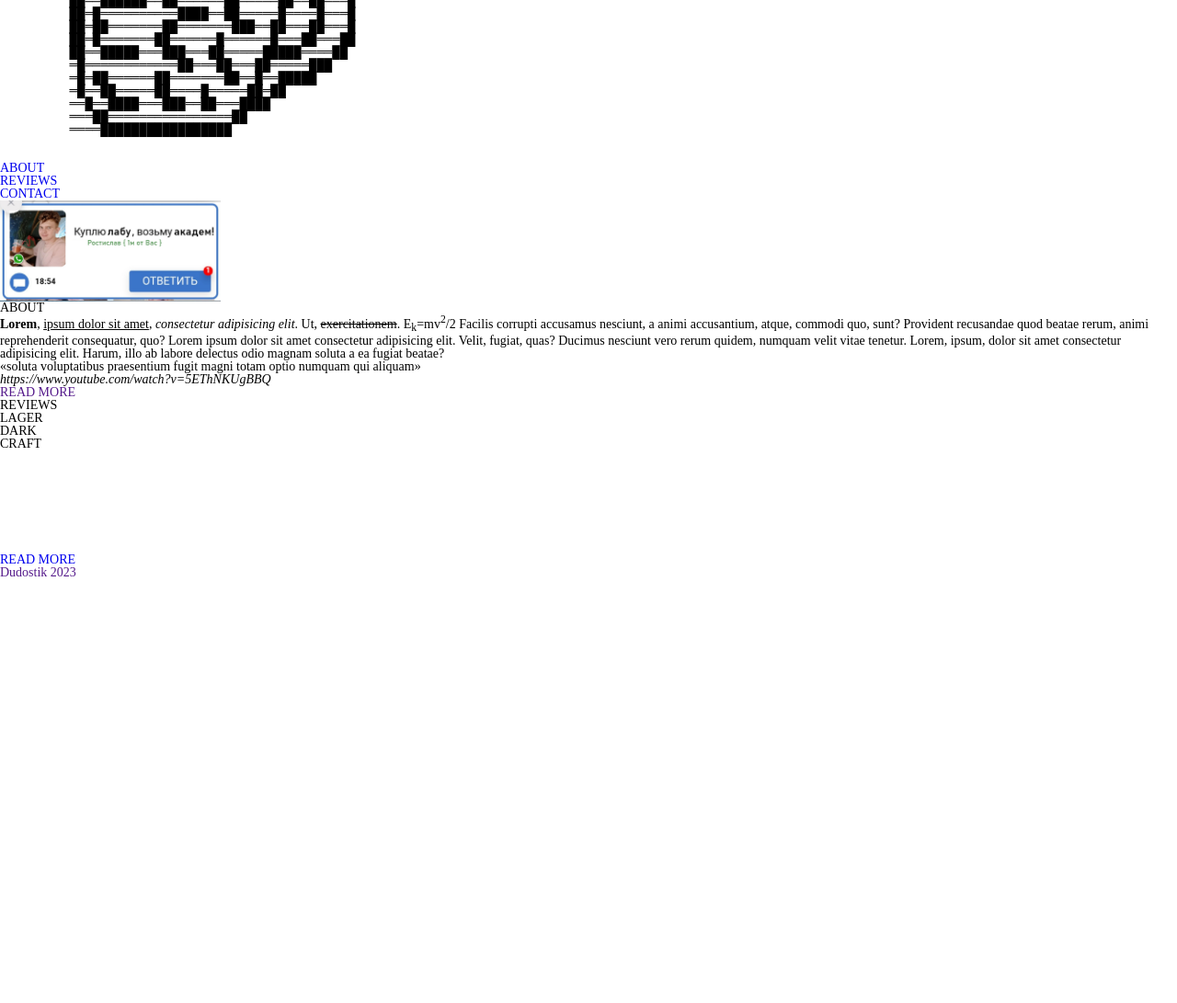
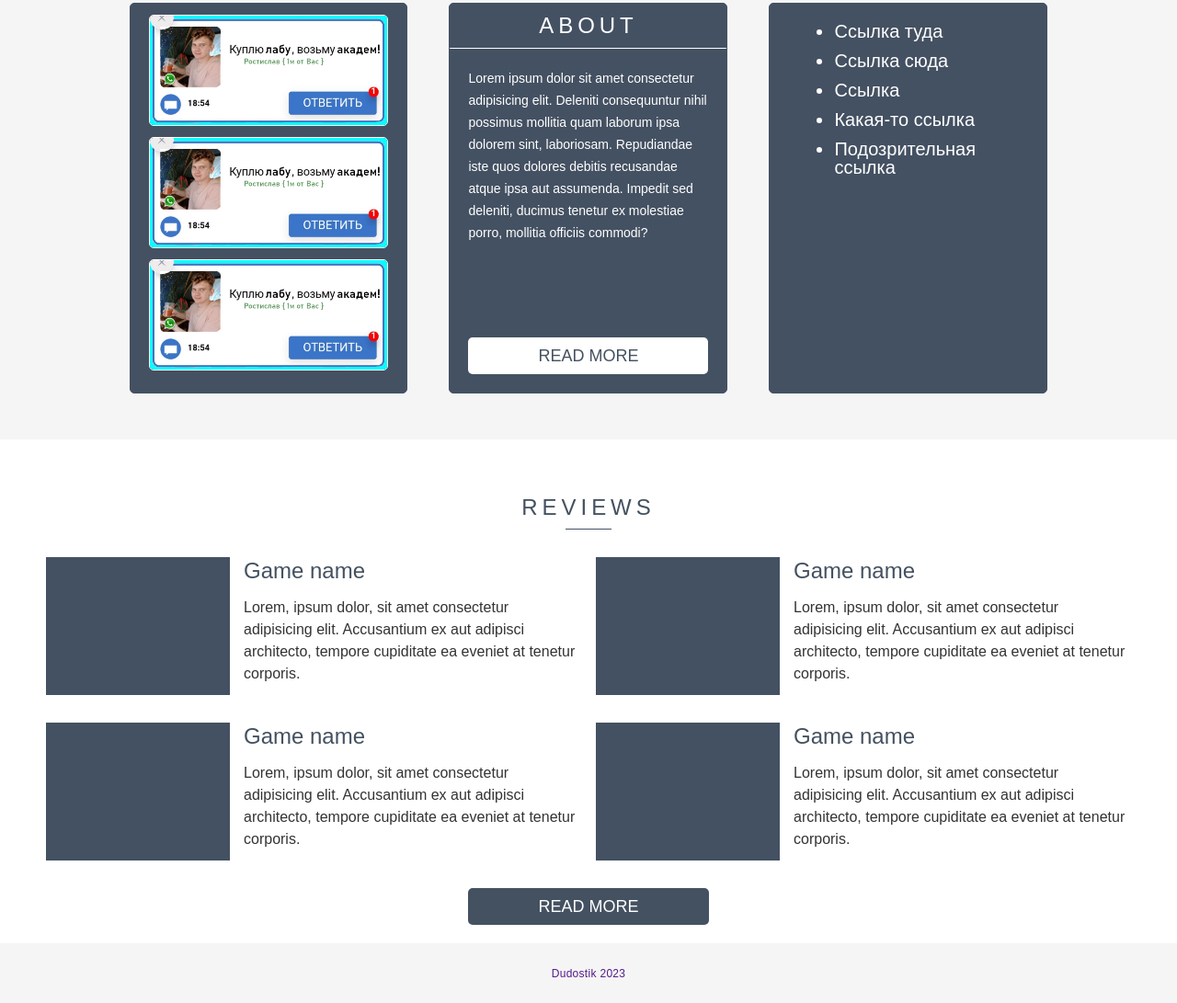
Before and after one commit to Dudostik/Web_Labs_Sem5, a plain HTML site: page index.html in a window 1280 px wide. Shown: the part 188-1279 px from the top of the page at 92% size. Before the commit the page ends 818 px from the top, so only its background shows below. Drawn offline with Linux system fonts and the light colour scheme.

Commit message:
add lab-2 & lab-3

```diff
--- a/css/style.css
+++ b/css/style.css
@@ -32,8 +32,338 @@ button{cursor: pointer;}
 button::-moz-focus-inner {padding:0;border:0;}
 a, a:visited{text-decoration: none;}
 a:hover{text-decoration: none;}
-ul li{list-style: none;}
+/*ul li{list-style: none;}*/
 img{vertical-align: top;}
 
 h1,h2,h3,h4,h5,h6{font-size:inherit;font-weight: 400;}
 /*--------------------*/
+
+/*--------------------*/
+
+body{
+	font-family: Arial, "Helvetica Neue", Helvetica, sans-serif;
+}
+
+.wrapper {
+	min-height: 100%;
+	overflow: hidden;
+	display: flex;
+	flex-direction: column;
+}
+
+.content{
+	flex: 1 1 auto;
+}
+
+.mainblock {
+	background-color: #445162;
+	padding: 30px 0 0 0;
+}
+
+.mainblock__row {
+	display: flex;
+	justify-content: space-between;
+}
+
+.mainblock__logo {
+
+}
+
+.container {
+	max-width: 1180px;
+	margin: 0px auto;
+}
+
+@media (max-width:1180px) {
+	.container{
+		max-width: 970px;
+	}
+}
+
+@media (max-width:992px) {
+	.container{
+		max-width: 750px;
+	}
+}
+
+@media (max-width:767px) {
+	.container{
+		max-width: none;
+	}
+}
+
+.menu {
+	padding: 22px 0;
+   border: 1px solid #f2f2f2;
+   border-radius: 5px;
+}
+
+.menu_mb {
+	columns: #fff;
+	margin: 0 0 50px 0;
+}
+
+.menu__items {
+
+}
+
+.menu__list {
+	display: -webkit-box;
+   display: -ms-flexbox;
+   display: flex;
+   font-size: 0;
+   -webkit-box-pack: center;
+       -ms-flex-pack: center;
+           justify-content: center;
+   -webkit-box-align: center;
+       -ms-flex-align: center;
+           align-items: center;
+}
+
+.menu__list li{
+	margin: 0 25px;
+}
+
+.menu__link {
+	color: #f2f2f2;
+   font-size: 15px;
+   text-transform: uppercase;
+   font-weight: 700;
+}
+
+.active {
+	color: #ada074;
+}
+
+.menu__link:hover{
+	color: #ada074;
+}
+
+.about {
+	padding: 50px 0;
+	background-color: #f5f5f5;
+}
+
+.about__body {
+	max-width: 999px;
+	margin: 0px auto;
+}
+
+.about__row {
+	display: flex;
+	margin: 0px -22.5px;
+}
+
+.about__column {
+	flex: 0 1 33.333%;
+	padding: 0px 22.5px;
+	display: flex;
+}
+
+.someblock {
+	background-color: #445162;
+	color: #fff;
+	padding: 0 0 20px 0;
+	border-radius: 5px;
+	border: 1px solid #445162;
+	display: flex;
+	flex-direction: column;
+}
+
+.about__ads {
+	padding: 12px 20px;
+}
+
+.about__adsitem {
+}
+
+.about__adsitem img {
+	margin: 0 0 12px 0;
+	max-width: 100%;
+	border: 1px solid #fff;
+	border-radius: 5px;
+}
+
+.about__mainpart {
+
+}
+
+.about__title {
+	border-bottom: 1px solid #fff;
+}
+
+.about__text {
+	padding: 20px;
+	font-size: 14px;
+	line-height: 24px;
+	flex: 1 1 auto;
+}
+
+.about__text p {
+	margin: 0 0 15px 0;
+}
+
+.about__text p:last-child {
+	margin: 0;
+}
+
+.title {
+	font-size: 24px;
+	text-transform: uppercase;
+	padding: 12px 0;
+	text-align: center;
+	letter-spacing: 4.95px;
+}
+
+.about__btn{
+	margin: 0px 20px;
+	color: #445161;
+	background-color: #fff;
+}
+
+.btn {
+	display: block;
+	height: 40px;
+	line-height: 40px;
+	text-align: center;
+	border-radius: 5px;
+	font-size: 18px;
+}
+
+.about__someRafsIdk {
+	padding: 20px 70px;
+	font-size: 20px;
+}
+
+.about__someRafsIdk a {
+	color: #fff;
+}
+
+.about__someRafsIdk li {
+	margin: 0 0 12px 0;
+}
+
+@media (max-width:992px) {
+	.about__row {
+		flex-wrap: wrap;
+		flex-direction: column;
+	}
+
+	.someblock {
+		flex-grow: 1;
+		flex-basis: 40%;
+		margin: 20px 0 0 0;
+		min-height: 70vh;
+	}
+
+	.about__text {
+		font-size: 28px;
+		line-height: 48px;
+	}
+
+	.about__someRafsIdk li {
+		margin: 50px 0 0 0;
+		list-style: none;
+	}
+
+	.block__element_1 {
+		margin: 0;
+	}
+}
+
+.gallery {
+	padding: 50px 0 20px 0;
+}
+
+.gallery__title {
+	margin: 0 0 30px 0;
+	color: #445161;
+	position: relative;
+}
+
+.gallery__title:after {
+  content: "";
+  position: absolute;
+  width: 50px;
+  bottom: 0;
+  height: 1px;
+  left: 50%;
+  background-color: #445161;
+  margin: 0 0 0 -25px;
+}
+
+.gallery__row {
+	display: flex;
+	flex-wrap: wrap;
+	margin: 0px -8px;
+}
+
+.gallery__collumn {
+	padding: 0px 8px;
+	flex: 0 1 50%;
+	margin: 0 0 30px 0;
+}
+
+.columns {
+}
+
+.columns__item {}
+
+.item {
+}
+
+.item__row {
+	display: flex;
+}
+
+.item__img {
+	flex: 0 0 200px;
+}
+
+.item__body {
+	flex: 1 1 auto;
+	padding: 0 0 0 15px;
+}
+
+.item__title {
+	color: #445161;
+	font-size: 24px;
+	line-height: 30px;
+	margin: 0 0 13px 0;
+}
+
+.item__text {
+	color: #333333;
+	font-size: 16px;
+	line-height: 24px;
+}
+
+.gallery__btn {
+	margin: 0px auto;
+	width: 262px;
+	color: #fff;
+	background-color: #445161;
+}
+
+@media (max-width:992px) {
+	.gallery__row {
+		flex-wrap: wrap;
+		flex-direction: column;
+	}
+}
+
+.footer {
+	background-color: #f5f5f5;
+}
+
+.footer__row {
+	display: flex;
+	height: 65px;
+	justify-content: center;
+	align-items: center;
+}
+.footer__text {
+	color: #445162;
+	font-size: 12px;
+	letter-spacing: 0.3px;
+}
--- a/index.html
+++ b/index.html
@@ -1,48 +1,25 @@
 <!DOCTYPE html>
 <html lang="ru">
    <head>
-	   <title>nebeer</title>
+	   <title>games</title>
 	   <meta charset="utf-8">
 	   <link rel="stylesheet" href="css/style.css">
-	   <meta name="keywords" content="пиво, пивной, блог, ключевые слова">
-	   <meta name="description" content="блог про пиво, пивной блог">
+	   <meta name="keywords" content="игры, игровой, блог, ключевые слова">
+	   <meta name="description" content="блог про игры, игровой блог">
+	   <meta name="viewport" content="width=device-width, initial-scale=1.0, maximum-scale=1.0">
    </head>
    <body>
-
-      <pre>
-         ═════█████████══███
-         ════██═══════███═══█████
-         ══███══════════════════████
-         ═██════════════════════█══██
-         ═██════════════════════════███
-         ██════█═══════════════════██═██
-         ██════███══════════════════════█
-         ═██═══██████████════█══█═══════█
-         ══████═════════█████████═════██
-         ══█══════════════██════████═══█
-         ═██═█════════██═══════════█████████
-         ═█═██════════█═══════██═════█═════██
-         ═█═██═══════██═══════█═════█████═══██
-         ██══██████══██══════██═════██══██═══█
-         ██═█══════════████══██═════█════█═══█
-         ██═██═══════██═══════███══██═══██═══█
-         ██═█═══════██══════█══════█═══██═══██
-         ██══█████═══███═══██═════█████════██
-         ═█════════════██═══██═══██═════███
-         ═█═██══════██═══════██══█══█████
-         ═█══██═════██════█═════██═██
-         ══█══████═══███══██═══████
-         ═══██════════════════██
-         ════█████████████████
-      </pre>
-
       <div class="wrapper">
+      	<div class="content">
       		<header>
-			   <div class="mainblock__content">
+			      <div class="mainblock">
 				      <div class="container">
-					   <a href="" class="mainblock__logo">
+				   	   <div class="mainblock__row">
+				   		   <div class="mainblock__logo">
+				   			   <a href="">
 						            <img src="" alt="">
 				               </a>
+				   		   </div>
 				            <div class="menu menu_mb">
 				   		      <nav class="menu__items">
 				   		         <ul class="menu__list">
@@ -54,97 +31,117 @@
 	   	               </div>
 				   	   </div>
 		            </div>
+		         </div>
 	         </header>
-	      <main>
-		      <div class="about container">
+	         <div class="about">
+	      	   <div class="container">
 	      	   	<div class="about__body">
 	      	   		<div class="about__row">
-	      	         <aside class="about__column">
-	      		         <div class="about__item">
-	      		   	      <div class="ads">
-	      		   		      <div class="ads__items">
-	      		   			      <a href="" class="ads__item">
-	      		   				      <img style="max-width: 240px;" src="img/ads/ads1.jpg" alt="">
-	      		   			      </a>
-	      		   			      <a href="" class="ads__item">
-	      		   				      <img src="" alt="">
-	      		   			      </a>
-	      		   			      <a href="" class="ads__item">
-	      		   				      <img src="" alt="">
-	      		   			      </a>
+	      	   			<div class="about__column">
+	      	   				<div class="about__ads someblock block__element_1">
+	      	   					<div class="about__adsitem">
+	      	   						<a href="#"><img src="img/ads/ads2.jpg" alt=""></a>
+	      	   					</div>
+	      	   					<div class="about__adsitem">
+	      	   						<a href="#"><img src="img/ads/ads2.jpg" alt=""></a>
+	      	   					</div>
+	      	   					<div class="about__adsitem">
+	      	   						<a href="#"><img src="img/ads/ads2.jpg" alt=""></a>
 	      	   					</div>
 	      	   		      </div>
 	      	   		   </div>
-				         </aside>
-				         <article class="about__column">
-			        	      <div class="about__item">
-				               <h2 class="about__title">ABOUT</h2>
-			                  <p class="about__text"><strong>Lorem</strong>, <ins>ipsum dolor sit amet</ins>, <em>consectetur adipisicing elit</em>. Ut, <del>exercitationem</del>. E<sub>k</sub>=mv<sup>2</sup>/2 Facilis corrupti accusamus nesciunt, a animi accusantium, atque, commodi quo, sunt? Provident recusandae quod beatae rerum, animi reprehenderit consequatur, quo? Lorem ipsum dolor sit amet consectetur adipisicing elit. Velit, fugiat, quas? Ducimus nesciunt vero rerum quidem, numquam velit vitae tenetur. Lorem, ipsum, dolor sit amet consectetur adipisicing elit. Harum, illo ab labore delectus odio magnam soluta a ea fugiat beatae?</p>
-			                  <blockquote><q>soluta voluptatibus praesentium fugit magni totam optio numquam qui aliquam</q></blockquote>
-			                  <p><cite>https://www.youtube.com/watch?v=5EThNKUgBBQ</cite></p>
-			               </div>
-		               </article>
-		               <aside class="about__column">
-			        	      <div class="about__item">
-			        		      <div class="someRefsIdk">
-
+	      	   		   <div class="about__column">
+	      	   		   	<div class="about__mainpart someblock block__element_2">
+	      	   			      <div class="about__title title">ABOUT</div>
+	      	   			      <div class="about__text"><p>Lorem ipsum dolor sit amet consectetur adipisicing elit. Deleniti consequuntur nihil possimus mollitia quam laborum ipsa dolorem sint, laboriosam. Repudiandae iste quos dolores debitis recusandae atque ipsa aut assumenda. Impedit sed deleniti, ducimus tenetur ex molestiae porro, mollitia officiis commodi?</p></div>
+				                  <a href="" class="about__btn btn">READ MORE</a>
 	      	   		      </div>
 	      	   		   </div>
-				         </aside>
+	      	   		   <div class="about__column">
+	      	   		      <div class="about__someRafsIdk someblock block__element_3">
+	      	   		      	<ul>
+	      	   		      		<li><a href="">Ссылка туда</a></li>
+	      	   		      		<li><a href="">Ссылка сюда</a></li>
+	      	   		      		<li><a href="">Ссылка</a></li>
+	      	   		      		<li><a href="">Какая-то ссылка</a></li>
+	      	   		      		<li><a href="">Подозрительная ссылка</a></li>
+	      	   		      	</ul>
 	      	   		      </div>
 	      	   		   </div>
-	            <div class="about__footer">
-				      <a href="" class="about__btn btn"><span>READ MORE</span></a>
-			         <a href="" class="about__arrow"><img src="" alt=""></a>
 	      	   	   </div>
 	      	   	</div>
-	         <section class="reviews masterPage">
-               <div class="container">
-	      		   <div class="reviews__header-block header-block">
-	      			   <h2 class="header-block__title">REVIEWS</h2>
-	      		   </div>
-	      		   <nav class="reviews__filter filter">
-	      			   <ul class="filter__list">
-			      		   <li data-filter="1" class="filter__item active">LAGER</li>
-			      		   <li data-filter="2" class="filter__item">DARK</li>
-			      		   <li data-filter="3" class="filter__item">CRAFT</li>
-			      	   </ul>
-	      		   </nav>
-	      		   <div class="reviews__items gallery">
-	      			   <div class="reviews__column f_lager">
-			      		   <a href="" class="reviews__item"><img src="" alt=""></a>
-			      	   </div>
-			      	   <div class="reviews__column f_dark">
-			      		   <a href="" class="reviews__item"><img src="" alt=""></a>
-			      	   </div>
-			      	   <div class="reviews__column f_craft">
-			      		   <a href="" class="reviews__item"><img src="" alt=""></a>
-			      	   </div>
-			      	   <div class="reviews__column f_craft">
-			      		   <a href="" class="reviews__item"><img src="" alt=""></a>
-			      	   </div>
-			      	   <div class="reviews__column f_craft">
-			      		   <a href="" class="reviews__item"><img src="" alt=""></a>
-			      	   </div>
-			      	   <div class="reviews__column f_dark">
-			      		   <a href="" class="reviews__item"><img src="" alt=""></a>
-			      	   </div>
-			      	   <div class="reviews__column f_dark">
-			      		   <a href="" class="reviews__item"><img src="" alt=""></a>
-			      	   </div>
-			      	   <div class="reviews__column f_lager">
-			      		   <a href="" class="reviews__item"><img src="" alt=""></a>
 	      	   </div>
 	         </div>
-	      		   <div class="reviews__footer">
-	      			   <a target="_blank" href="https://www.youtube.com/watch?v=5EThNKUgBBQ" class="reviews__btn btn"><span>READ MORE</span></a>
+	         <div class="gallery">
+	         	<div class="container">
+	         		<div class="gallery__title title">REVIEWS</div>
+	         		<div class="gallery__row">
+	         			<div class="gallery__collumn">
+	         				<div class="columns__item item">
+	         					<div class="item__row">
+	         						<div class="item__img">
+	         							<img src="img/gallery/img.jpg" alt="">
+	         						</div>
+	         						<div class="item__body">
+	         							<div class="item__title">Game name</div>
+	         							<div class="item__text">Lorem, ipsum dolor, sit amet consectetur adipisicing elit. Accusantium ex aut adipisci architecto, tempore cupiditate ea eveniet at tenetur corporis.</div>
 	         						</div>
 	         					</div>
-	      	</section>
-	      	<footer>
+	         				</div>
+	         			</div>
+	         			<div class="gallery__collumn">
+	         				<div class="columns__item item">
+	         					<div class="item__row">
+	         						<div class="item__img">
+	         							<img src="img/gallery/img.jpg" alt="">
+	         						</div>
+	         						<div class="item__body">
+	         							<div class="item__title">Game name</div>
+	         							<div class="item__text">Lorem, ipsum dolor, sit amet consectetur adipisicing elit. Accusantium ex aut adipisci architecto, tempore cupiditate ea eveniet at tenetur corporis.</div>
+	         						</div>
+	         					</div>
+	         				</div>
+	         			</div>
+	         			<div class="gallery__collumn">
+	         				<div class="columns__item item">
+	         					<div class="item__row">
+	         						<div class="item__img">
+	         							<img src="img/gallery/img.jpg" alt="">
+	         						</div>
+	         						<div class="item__body">
+	         							<div class="item__title">Game name</div>
+	         							<div class="item__text">Lorem, ipsum dolor, sit amet consectetur adipisicing elit. Accusantium ex aut adipisci architecto, tempore cupiditate ea eveniet at tenetur corporis.</div>
+	         						</div>
+	         					</div>
+	         				</div>
+	         			</div>
+	         			<div class="gallery__collumn">
+	         				<div class="columns__item item">
+	         					<div class="item__row">
+	         						<div class="item__img">
+	         							<img src="img/gallery/img.jpg" alt="">
+	         						</div>
+	         						<div class="item__body">
+	         							<div class="item__title">Game name</div>
+	         							<div class="item__text">Lorem, ipsum dolor, sit amet consectetur adipisicing elit. Accusantium ex aut adipisci architecto, tempore cupiditate ea eveniet at tenetur corporis.</div>
+	         						</div>
+	         					</div>
+	         				</div>
+	         			</div>
+	         		</div>
+	         		<a href="" class="gallery__btn btn">READ MORE</a>
+	         	</div>
+	         </div>
+	      </div>
+	      <footer class="footer">
+	      	<div class="container">
+	      		<div class="footer__row">
+	      			<div class="footer__text">
 	      				<a href="">Dudostik 2023</a>
+	      			</div>
+	      		</div>
+	      	</div>
          </footer>
-         </main>
       </div>
    </body>
 </html>
```
Also changed, not shown: img/ads/ads2.jpg (added), img/gallery/img.jpg (added). Lines whose indentation alone changed are shown as unchanged.
